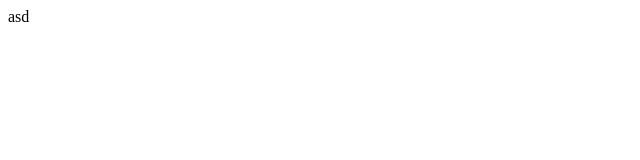
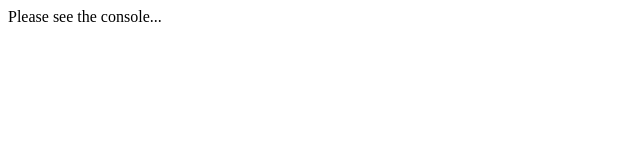
Before and after one commit to kundan100/SketchModularJS, a website: page src/index.html in a window 1280 px wide. Shown: the whole page, without its empty margins (0-640 px from the left). Drawn offline with Linux system fonts and the light colour scheme.

Commit message:
updates copy (Minor)

```diff
--- a/src/index.html
+++ b/src/index.html
@@ -16,9 +16,9 @@
 </head>
 <body>
     <div id="container">
-        asd
         <header id="header"></header>
         <div id="contentView">
+			<span>Please see the console...</span>
             <div class="loader">
                 <!-- <img src="loader.gif" alt="Loading..." /> -->
             </div>
```
